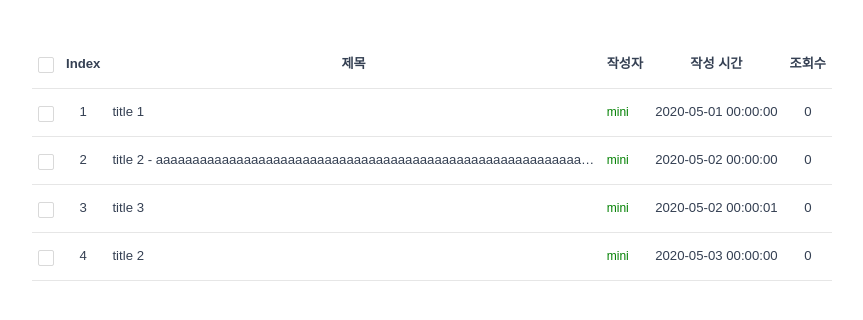
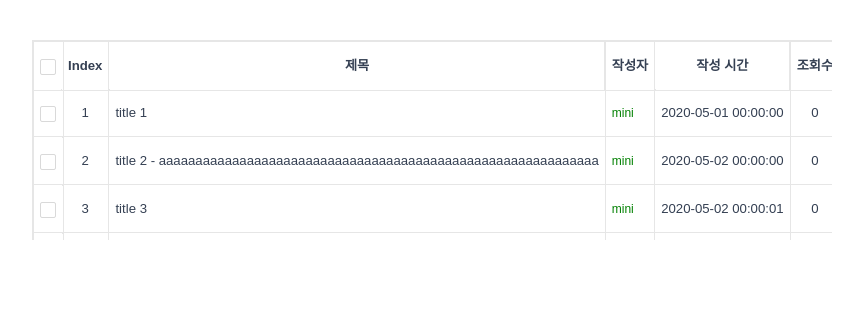
Before and after one commit to minnie-J/react-test-app, a React (Create React App) app: page / in a window 1280 px wide. Shown: the top 320 px of the page, without its empty margins (208-1071 px from the left). Built offline with nearby package versions, Linux system fonts and the light colour scheme; a web font is replaced by a local one.

Commit message:
Table fixed header / index (#2)
Co-authored-by: minnie-J <minhee@MINHEE-LAPTOP.localdomain>

```diff
--- a/src/table/table.js
+++ b/src/table/table.js
@@ -12,7 +12,7 @@ const TableArea = styled.table`
   /** border-collapse
     collapse: tr td border와 합쳐서 한줄로 표현
     saperate: (default) tr td가 독립적으로 border를 가짐 두줄로 나오고 막..
-   */
+  */
   border-collapse: collapse;
 
   width: 100%;
@@ -20,7 +20,7 @@ const TableArea = styled.table`
   /** table-layout
     auto: (default) cell 내용에 따라 너비를 자동으로 잡아줌
     fixed: 셀 내부 공백을 무시하고 너비를 잡음. 너비를 별도로 지정하지 않으면 각 셀 간격을 동일하게 만듦.
-   */
+  */
   table-layout: auto;
   /* table-layout: fixed; */
 
@@ -40,8 +40,8 @@ const HeaderArea = styled.tr`
 
 const ColumnCell = styled.th`
   /** vertical-align
-  middle: 문자열 수직 방향 가운데 정렬
-*/
+    middle: 문자열 수직 방향 가운데 정렬
+  */
   vertical-align: middle;
   padding: 0 6px;
 
@@ -55,6 +55,53 @@ const ColumnCell = styled.th`
   overflow: hidden;
   text-overflow: ellipsis;
   white-space: nowrap;
+
+  /**
+    Fixed Header - border true 일 때
+  */
+  position: -webkit-sticky;
+  position: sticky;
+  top: 1px;
+  background-color: #fff;
+  outline: 1px solid #e6e6e6;
+  outline-offset: 0;
+  z-index: 2;
+
+  /**
+    Fixed Header - border false 일 때
+  */
+  /* position: -webkit-sticky;
+  position: sticky;
+  top: 1px;
+  background-color: #fff;
+  z-index: 2; */
+
+  /**
+    Fixed Header - default border 일 때 &:after 까지
+  */
+  /* position: -webkit-sticky;
+  position: sticky;
+  top: 0;
+  background-color: #fff;
+  z-index: 2;
+
+  &:after {
+    content: "";
+    position: absolute;
+    left: 0;
+    bottom: 0;
+    width: 100%;
+    border-bottom: 1px solid #e6e6e6;
+  } */
+
+  /**
+    Fixed Header / Fixed Index 둘다 적용했을 때
+    겹치는 (0, 0)셀 처리
+  */
+  &:first-child {
+    left: 1px;
+    z-index: 3;
+  }
 `;
 
 const Row = styled.tr`
@@ -101,6 +148,39 @@ const Cell = styled.td`
     nowrap: 문자열에 공백이 있어도 줄바꿈하지 않음.
   */
   white-space: nowrap;
+
+  /**
+    Fixed Index- border true 일 때
+  */
+  &:first-child {
+    position: -webkit-sticky;
+    position: sticky;
+    left: 1px;
+    background-color: #fff;
+    outline: 1px solid #e6e6e6;
+    outline-offset: 0;
+    z-index: 1;
+  }
+
+  /**
+    Fixed Index - border false 일 때
+  */
+  /* &:first-child {
+    position: -webkit-sticky;
+    position: sticky;
+    left: 1px;
+    z-index: 1;
+  } */
+
+  /**
+    Fixed Index - default border 일 때
+  */
+  /* &:first-child {
+    position: -webkit-sticky;
+    position: sticky;
+    left: 1px;
+    z-index: 1;
+  } */
 `;
 
 const Table = ({
@@ -154,8 +234,6 @@ const Table = ({
         : changeCheckedRowIds(new Set(rowList.keys())),
     [isAllRowsChecked, rowList]
   );
-
-  //TODO: sort - ordering 처리 하는거
 
   return (
     <Container>
--- a/src/test-folder/home.js
+++ b/src/test-folder/home.js
@@ -50,7 +50,7 @@ const sampleColumns = [
   {
     columnName: "제목",
     propName: "name",
-    ellipsis: true,
+    // ellipsis: true,
     // align: "center",
     // width: "200px",
     // order,
@@ -90,13 +90,14 @@ const Home = () => {
         display: "flex",
         justifyContent: "center",
         marginTop: "40px",
+        height: "200px",
       }}
     >
       <Table
         columnData={sampleColumns}
         rowData={sampleData}
         // height="36px"
-        // border={false}
+        border={true}
         // header={false}
         checkbox={true}
         // fixedHeader
```
